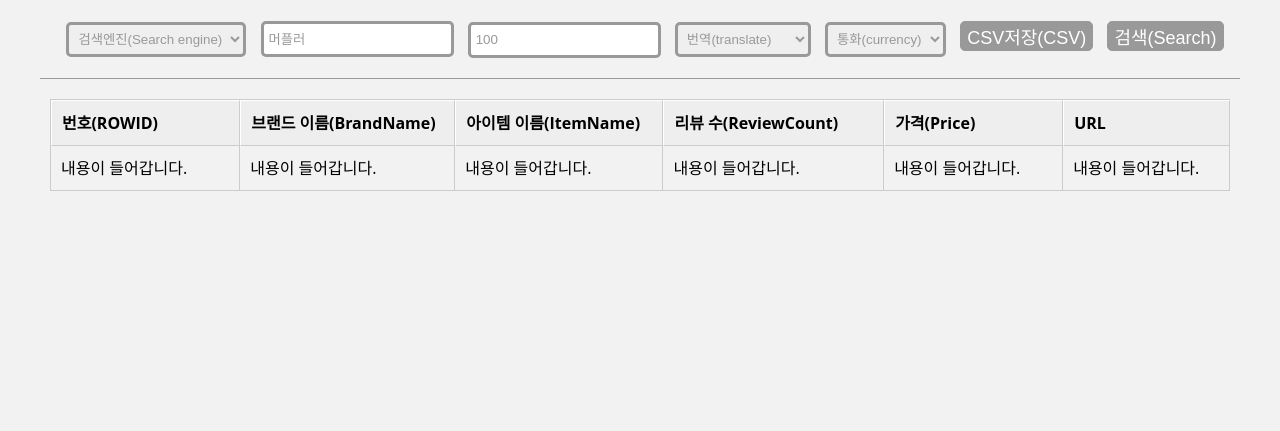
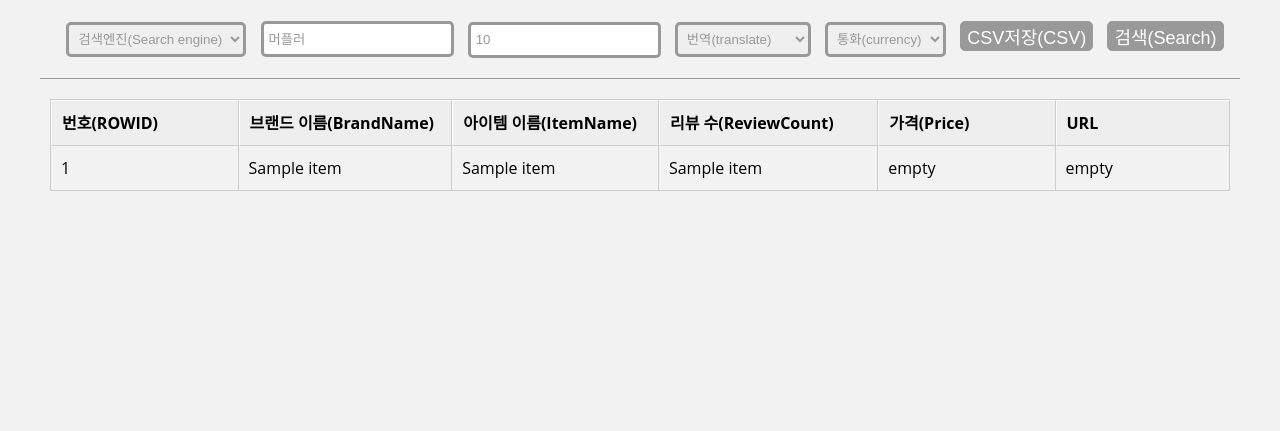
Before and after one commit to bluegmlduf2/webCrawling, a Flask app: template flaskProj/templates/index.html in a window 1280 px wide. Shown: the top 431 px of the page. Run offline with Flask 2, Linux system fonts and the light colour scheme; the template is opened without the code that fills it: most values are stand-ins (such as "Sample title", 1, 10 or a date in 2020).

Commit message:
20201127 화면출력 jinja

```diff
--- a/flaskProj/main.py
+++ b/flaskProj/main.py
@@ -11,7 +11,7 @@ def index():
 def search():
     amaInst=amaModule.amazon(request.form)
     value=amaInst.run()
-    return render_template('index.html',sendData={'test1',value})
+    return render_template('index.html',sendData=value)
 
 #  if __name__ == 'main':
 # if __name__ == '__main__':
--- a/flaskProj/static/css/main.css
+++ b/flaskProj/static/css/main.css
@@ -6,6 +6,8 @@ body {
 
 #main>div {
     margin: 0 auto;
+}
+#main>div#search {
     border-bottom: 1px solid #999999;
 }
 
--- a/flaskProj/templates/index.html
+++ b/flaskProj/templates/index.html
@@ -19,10 +19,10 @@
                     <option value="na">Naver</option>
                 </select>
                 <input type="text" id="keyword" name="keyword" class="searchTerm" placeholder="키워드(keyword)" value='머플러'>
-                <input type="text" id="itemCount" name="itemCount" class="searchTerm" placeholder="아이템수(itemCount)" value='100'>
+                <input type="text" id="itemCount" name="itemCount" class="searchTerm" placeholder="아이템수(itemCount)" value='10'>
                 <select id="translate" name="translate" class="searchSelectTerm">
                     <!-- <option value="ko" disabled selected hidden >번역(translate)</option>  -->
-                    <option value="ko" selected hidden >번역(translate)</option>
+                    <option value="ja" selected hidden >번역(translate)</option>
                     <option value="ko" >한국어(korean)</option>
                     <option value="ja">일본어(japaness)</option>
                 </select>
@@ -46,14 +46,18 @@
                     <th scope="row">가격(Price)</th>
                     <th scope="row">URL</th>
                 </tr>
+                {% for item in sendData %}
                 <tr>
-                    <td>내용이 들어갑니다.</td>
-                    <td>내용이 들어갑니다.</td>
-                    <td>내용이 들어갑니다.</td>
-                    <td>내용이 들어갑니다.</td>
-                    <td>내용이 들어갑니다.</td>
-                    <td>내용이 들어갑니다.</td>
+                    {% if item != None %}
+                    <td>{{ item.0 }}</td>
+                    <td>{{ item.1 }}</td>
+                    <td>{{ item.2 }}</td>
+                    <td>{{ item.3 }}</td>
+                    <td>empty</td>
+                    <td>empty</td>
+                    {% endif %}
                 </tr>
+                {% endfor %}
             </table>
         </div>
     </div>
```
Also changed, not shown: flaskProj/ama/amazon.py (+7 -7 lines).
